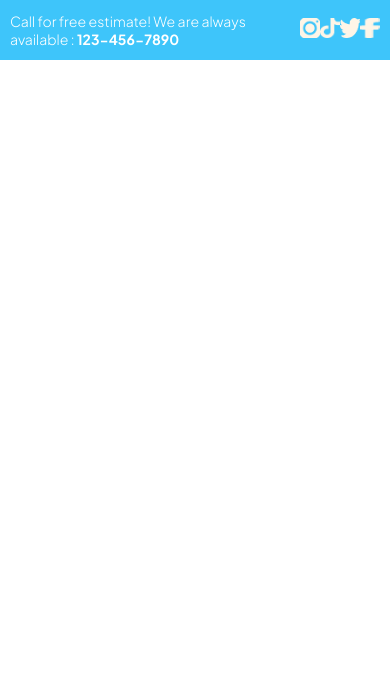
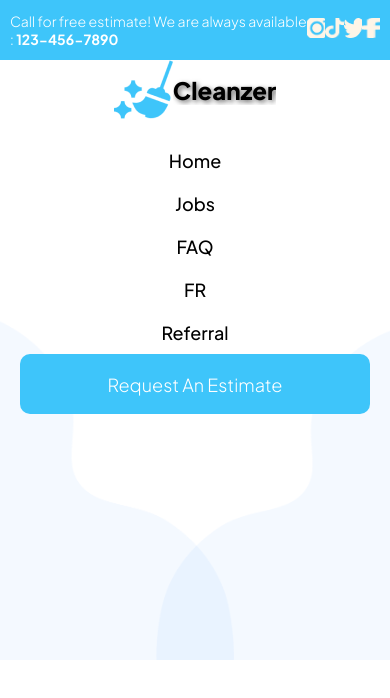
Before and after one commit to Savchyk-Vladislav/Cleanzer, a plain HTML site: page index.html in a window 390 px wide. Drawn offline with Linux system fonts and the light colour scheme.

Commit message:
navbar done

```diff
--- a/css/index.css
+++ b/css/index.css
@@ -4,6 +4,7 @@
   margin: 0;
   padding: 0;
   box-sizing: border-box;
+  overflow: hidden;
 }
 
 #header {
@@ -53,3 +54,143 @@
     height: 20px;
   }
 }
+
+#welcome {
+  width: 100%;
+  height: 900px;
+  position: relative;
+  overflow: hidden;
+}
+
+#welcome img {
+  position: absolute;
+  bottom: 0;
+}
+
+#CloudRight {
+  left: 0;
+  width: 40%;
+  max-width: 400px;
+}
+
+#CloudLeft {
+  right: 0;
+  width: 40%;
+  max-width: 400px;
+}
+
+@media screen and (max-width: 768px) {
+  #CloudRight, #CloudLeft {
+    width: 60%;
+  }
+
+  #welcome {
+    height: 600px;
+  }
+}
+
+#welcome-navbar {
+  position: relative;
+  width: 100%;
+  height: 120px;
+  display: flex;
+  align-items: center;
+  justify-content: space-between;
+  padding: 0 100px;
+  box-sizing: border-box;
+}
+
+#welcome-navbar-logo {
+  width: 200px;
+  height: 59px;
+  display: flex;
+  align-items: center;
+  justify-content: space-between;
+}
+
+#logo {
+  position: relative !important;
+}
+
+#welcome-navbar-logo h1 {
+  font-family: "Plus Jakarta Sans", sans-serif;
+  font-optical-sizing: auto;
+  font-weight: 800;
+  font-size: 30px;
+  color: black;
+  text-shadow: 2px 2px 5px rgba(0, 0, 0, 0.6);
+}
+
+#welcome-navbar-links {
+  height: 25px;
+  width: 500px;
+  display: flex;
+  align-items: center;
+  justify-content: space-between;
+}
+
+#welcome-navbar-links a {
+  text-decoration: none;
+  font-family: "Plus Jakarta Sans", sans-serif;
+  font-optical-sizing: auto;
+  font-weight: 500;
+  font-size: 20px;
+  color: black;
+}
+
+#welcome-navbar-request {
+  width: 283px;
+  height: 74px;
+  background-color: #3EC5FA;
+  border: none;
+  border-radius: 20px;
+  color: #fff;
+  font-family: "Plus Jakarta Sans", sans-serif;
+  font-optical-sizing: auto;
+  font-weight: 300;
+  font-size: 20px;
+  text-decoration: none;
+  display: flex;
+  align-items: center;
+  justify-content: center;
+}
+
+/* Адаптив navbar под телефоны */
+@media (max-width: 768px) {
+  #welcome-navbar {
+    padding: 0 20px;
+    flex-direction: column;
+    height: auto;
+  }
+
+  #welcome-navbar-logo {
+    justify-content: center;
+    margin-bottom: 20px;
+  }
+
+  #welcome-navbar-logo h1 {
+    font-size: 24px;
+  }
+
+  #welcome-navbar-links {
+    flex-direction: column;
+    width: 100%;
+    height: auto;
+    align-items: center;
+    justify-content: center;
+  }
+
+  #welcome-navbar-links a {
+    font-size: 18px;
+    margin: 10px 0;
+    display: block;
+    text-align: center;
+  }
+
+  #welcome-navbar-request {
+    width: 100%;
+    height: 60px;
+    font-size: 18px;
+    border-radius: 10px;
+  }
+}
--- a/index.html
+++ b/index.html
@@ -18,5 +18,25 @@
       <a href="#"><img src="/png/Facebook.png" alt="Facebook"></a>
     </div>
   </header>
+  <div id="welcome">
+    <img src="/png/CloudRight.png" alt="BackgroundCloud" id="CloudRight">
+    <img src="/png/CloudLeft.png" alt="BackgroundCloud" id="CloudLeft">
+    <div id="welcome-navbar">
+      <div id="welcome-navbar-logo">
+        <img src="/png/Mask group.png" alt="Logo" id="logo">
+        <h1>Cleanzer</h1>
+      </div>
+      <div id="welcome-navbar-links">
+        <a href="#">Home</a>
+        <a href="#">Jobs</a>
+        <a href="#">FAQ</a>
+        <a href="#">FR</a>
+        <a href="#">Referral</a>
+      </div>
+      <a href="#" id="welcome-navbar-request">
+        Request An Estimate
+      </a>
+    </div>
+  </div>
 </body>
 </html>
```
Also changed, not shown: png/CloudLeft.png (added), png/CloudRight.png (added).
